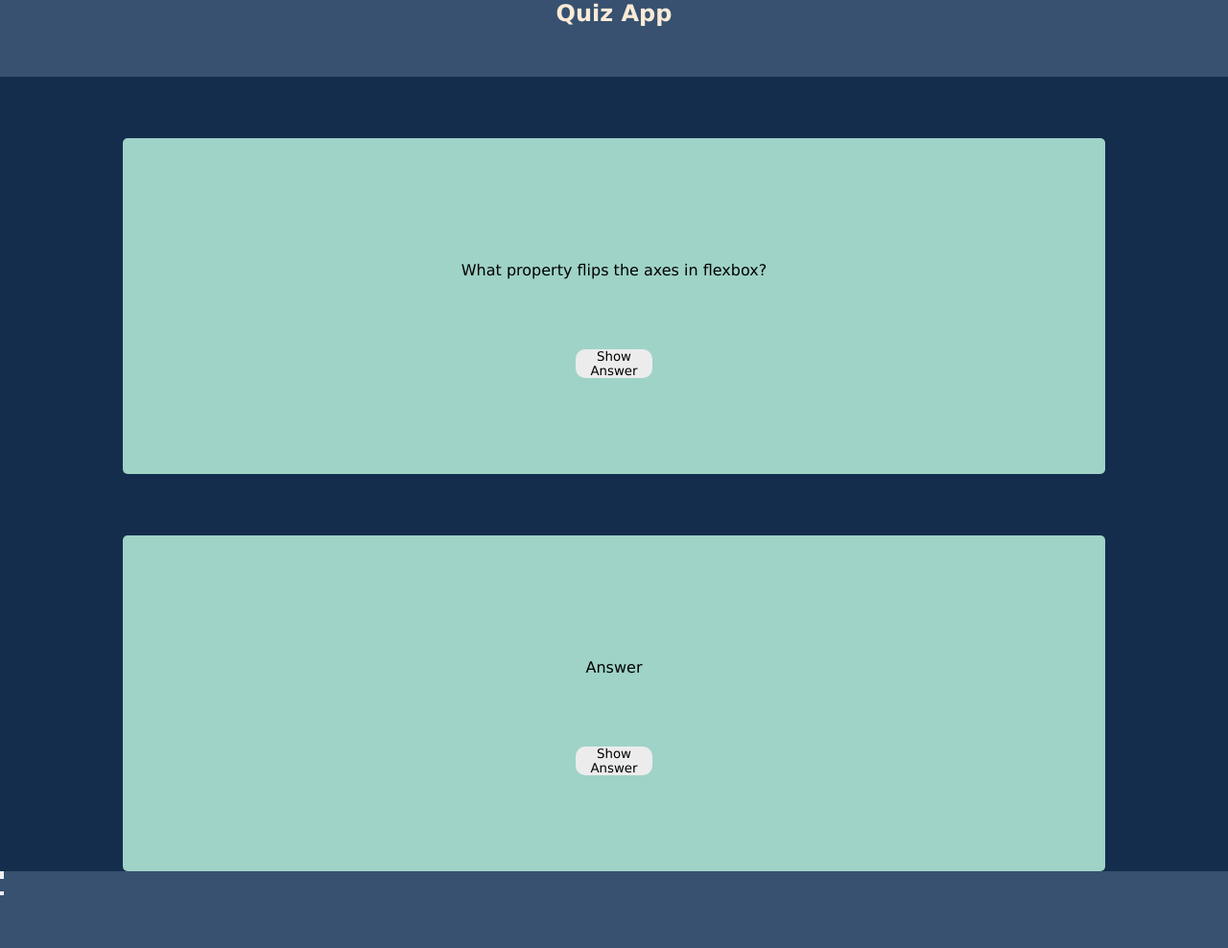
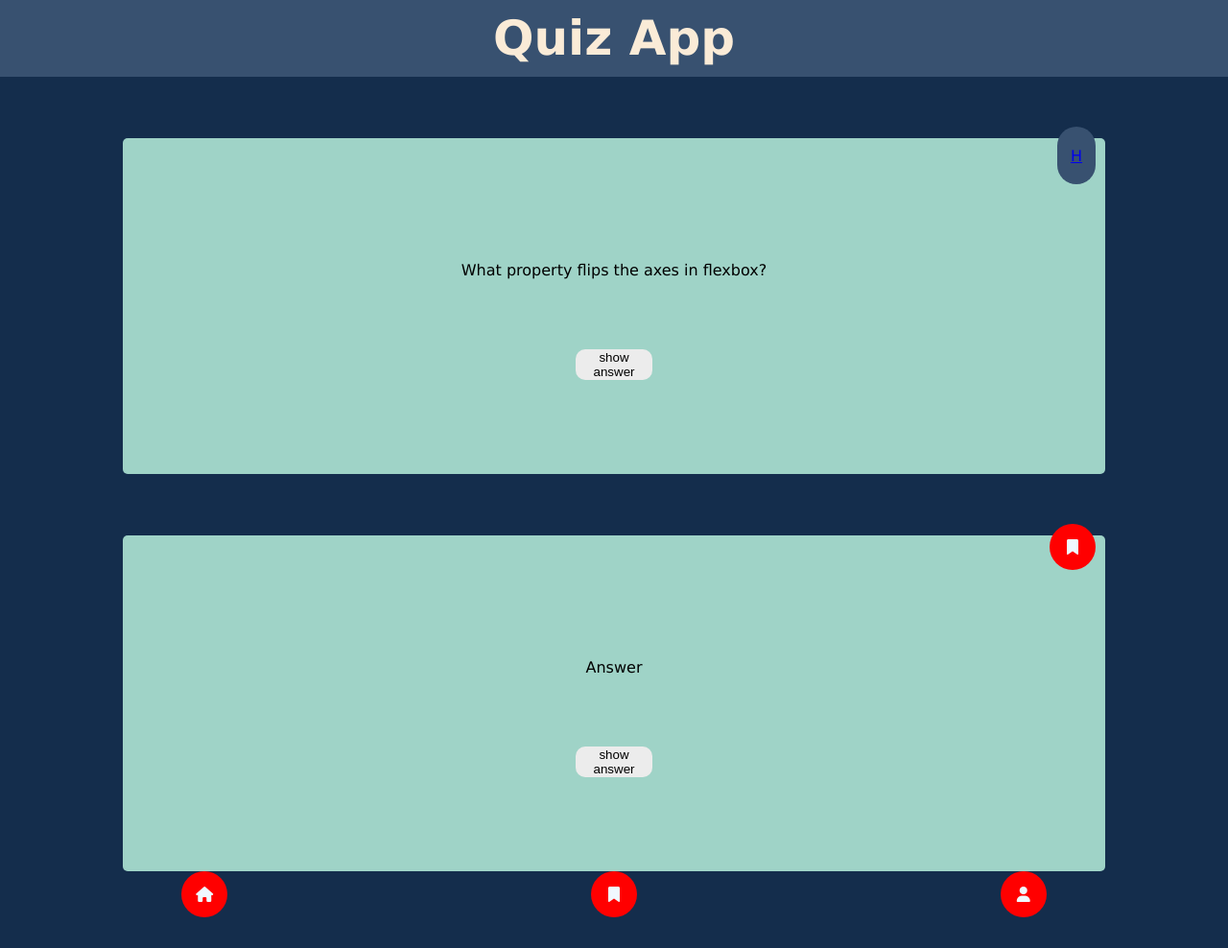
Before and after one commit to TuncAlt/Quiz-App, a plain HTML site: page index.html in a window 1280 px wide. Shown: the whole page at 96% size. After the commit the page ends 956 px from the top, so only its background shows below. Drawn offline with Linux system fonts and the light colour scheme.

Commit message:
Style CSS add Footer Nav and Icons

```diff
--- a/index.html
+++ b/index.html
@@ -6,43 +6,47 @@
     <meta name="viewport" content="width=device-width, initial-scale=1.0" />
     <title>Document</title>
     <link rel="stylesheet" href="styles.css" />
+    <link rel="stylesheet" href="https://cdnjs.cloudflare.com/ajax/libs/font-awesome/6.2.1/css/all.min.css">
   </head>
   <body>
-    <section class="title">
-      <h1 class="app-title">Quiz App</h1>
-    </section>
+    <header class="title">
+        <div class="title-box">
+         <h1 class="app-title">Quiz App</h1>
+        </div>
+
+    </header>
     <article class="question-card">
-        <div class="bookmark-box"><a href="#bookmark"></a></div>
+        <div class="bookmark-box"><a class="bookmark" href="#bookmark">H</a></div>
       <div class="question-box">
         <p class="question-1">What property flips the axes in flexbox?</p>
       </div>
       <div class="answer-button-box"">
-        <button class="show-answer" type="button">Show Answer</button>
+        <button class="show-answer" type="button" alt="show answer button">show answer</button>
 
       </div>
 
     </article>
     <article class="question-card">
       <div class="bookmark-box">
-        <a class="bookmark" href="#bookmark"></a>
+        <a class="icon-button" href="#bookmark"> <span class="fa fa-bookmark"> </span></a>
       </div>
       <div class="question-box">
         <p class="question-2">Answer</p>
       </div>
       <div class="answer-button-box">
-        <button class="show-answer" type="button">Show Answer</button>
+        <button class="show-answer" type="button" alt="show answer button">show answer</button>
       </div>
     </article>
-    <footer class="footer">
-        <div class="home">
-        <button class="home-button"></button>
-        </div>
-        <div class="bookmarks">
-        <button class="bookmark-button"></button>
-        </div>
-        <div class="profile">
-            <button class="profile-button"></button>
-        </div>
-    </footer>
+    <div class="footer-nav">
+    <a class="nav-button icon-button" aria-label="go to home">
+    <span class="fa fa-home" aria-hidden="true"></span></a>
+    <a class="icon-button" type="button" aria-label="button your bookmarks">
+        <span class="fa fa-bookmark" aria-hidden="true"></span></a>
+    <a class="icon-button" aria-label="profile button" >
+        <span class="fa fa-user" aria-hidden="true"></span></a>
+
+    </div>
+
+
   </body>
 </html>
--- a/styles.css
+++ b/styles.css
@@ -1,23 +1,45 @@
-* {
+/* BASE Styles */
+*,
+*::before,
+*::after {
+  box-sizing: border-box;
+}
+
+body {
   margin: 0;
-  padding: 0;
-  box-sizing: border-box;
+  background-color: #142d4c;
   font-family: "Lucida Sans", "Lucida Sans Regular", "Lucida Grande",
     "Lucida Sans Unicode", Geneva, Verdana, sans-serif;
 }
-body {
-  background-color: #142d4c;
+/* Debug-Styles */
+* {
+  _outline: 1px dashed red;
+
+  _background-color: blue;
 }
+/* App-Styles */
 .title {
   background-color: #385170;
+  z-index: 1;
   position: sticky;
   top: 0;
   width: 100%;
   height: 80px;
+  display: flex;
+  justify-content: center;
+  align-content: center;
 }
+
+.title-box {
+  display: flex;
+  align-items: center;
+}
+
 .app-title {
+  margin: 0;
   color: antiquewhite;
   text-align: center;
+  font-size: 50px;
 }
 .question-card {
   display: flex;
@@ -28,7 +50,6 @@ body {
   width: 80%;
   height: 350px;
   background-color: #9fd3c7;
-
   border-radius: 5px;
 }
 
@@ -59,17 +80,18 @@ body {
   color: white;
 }
 .bookmark-box {
-  background-color: #385170;
-  border-radius: 10px 0;s
-  width: 40px;
-  height: 60px;
-  display: flex;
   position: absolute;
-  top: -10px;
+  top: -12px;
   right: 10px;
 }
 .bookmark {
-  justify-content: flex-start;
+  background-color: #385170;
+  border-radius: 70px;
+  display: flex;
+  align-items: center;
+  justify-content: center;
+  width: 40px;
+  height: 60px;
 }
 
 .footer {
@@ -93,3 +115,25 @@ body {
   left: 50%;
   top: 20px;
 }
+
+.icon-button {
+  background: red;
+  color: aliceblue;
+  height: 48px;
+  width: 48px;
+  border: 0;
+  border-radius: 50%;
+  transition: transform 0.2s ease-in-out;
+  display: flex;
+  align-items: center;
+  justify-content: center;
+  align-content: center;
+}
+.icon-button:hover {
+  background: blue;
+  transform: scale(1.2);
+}
+.footer-nav {
+  display: flex;
+  justify-content: space-around;
+}
```
